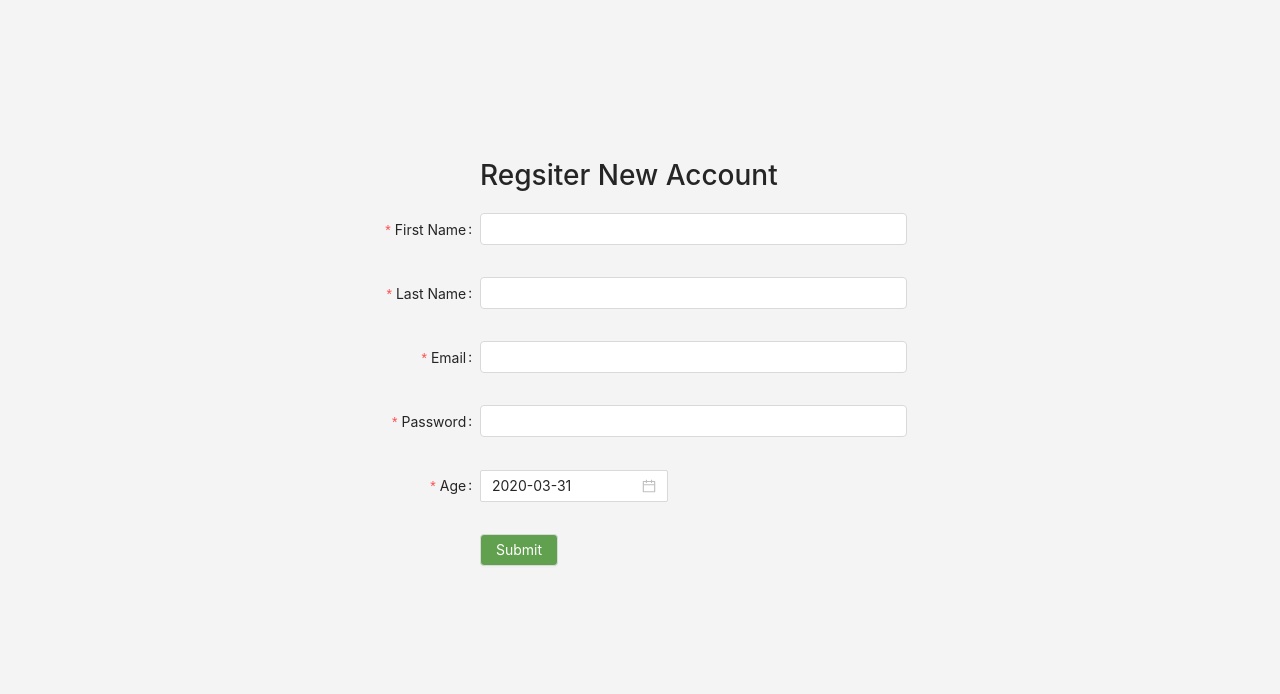
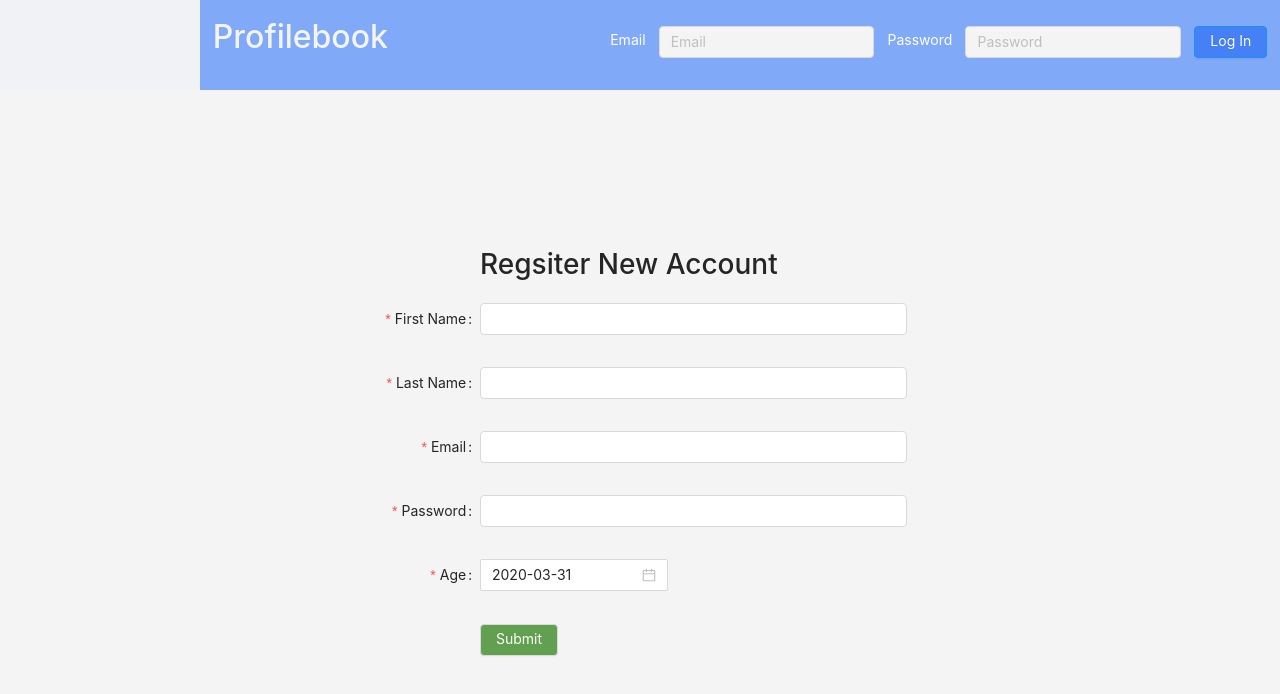
Before and after one commit to devin5/ProfileBook-React, a React (Create React App) app: page /defaulthome in a window 1280 px wide. Shown: the top 694 px of the page. Built offline with nearby package versions, Linux system fonts and the light colour scheme.

Commit message:
reset login

```diff
--- a/src/components/Login.js
+++ b/src/components/Login.js
@@ -1,14 +1,63 @@
-import React from "react"
 
-
-export default function Login(props) {
+import React, {useState} from "react"
+import {connect} from 'react-redux'
+import {signIn} from '../actions'
+import { Layout, Input, Button } from 'antd'
+const {header} = Layout
 
 
 
+   function Login({signIn}) {
+
+   const[creds, setCreds] = useState({})
+
+   //handleChanges function to update the creds
+    const handleChanges = (e) =>{
+        setCreds({...creds,[e.target.name]:e.target.value})
+    }
+
+
+   //handleSubmit function to submit the form
+    const handleSubmit = (e) => {
+        console.log("I am creds",creds)
+      e.preventDefault()
+         signIn(creds)
+    }
 
     return(
-         <>
+         <Layout>
 
-         </>
+         <form id="myForm" onSubmit = {handleSubmit}>
+             <div id= "header">
+                <div>
+                  <h2 className="title"> Profilebook</h2>
+                </div>
+
+                <div className = "input-parent">
+                    <label className="label" htmlFor="Email">Email</label>
+                    <Input id ="ant-input"
+                    type = "email"
+                    name = "User_Email"
+                     placeholder = "Email"
+                    value = {creds.Email}
+                    onChange = {handleChanges}
+                    />
+
+                   <label className="label" htmlFor="Password">Password</label>
+                    <Input id ="ant-input"
+                    type = "password"
+                    name = "User_Password"
+                     placeholder = "Password"
+                    value = {creds.Password}
+                    onChange = {handleChanges}
+                    />
+                    <Button id="btn" type = 'primary' form="myForm" key="submit" htmlType="submit">Log In</Button>
+                </div>
+             </div>
+         </form>
+
+         </Layout>
          )
 }
+
+    export default connect(null, {signIn})(Login)
```
